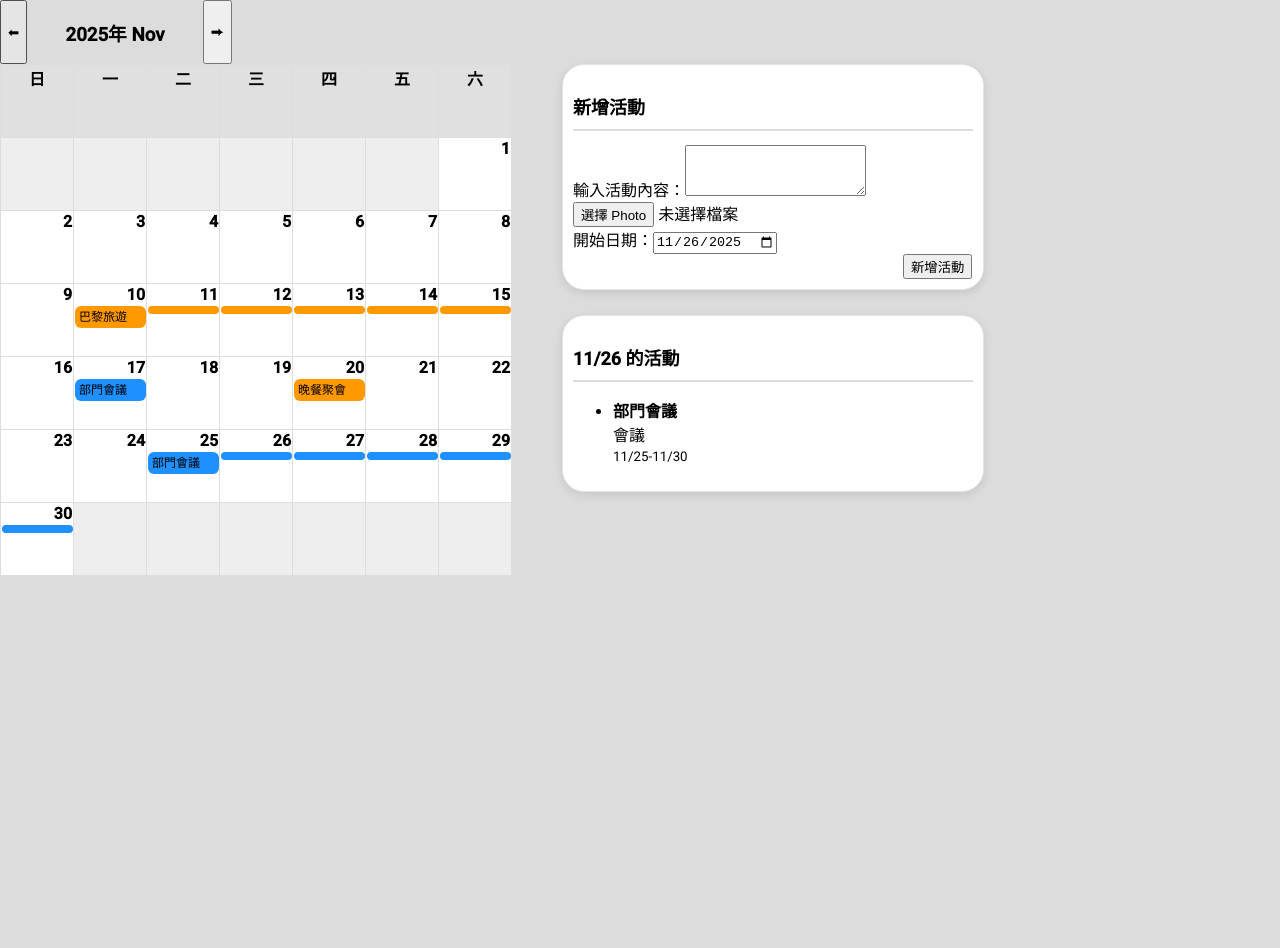
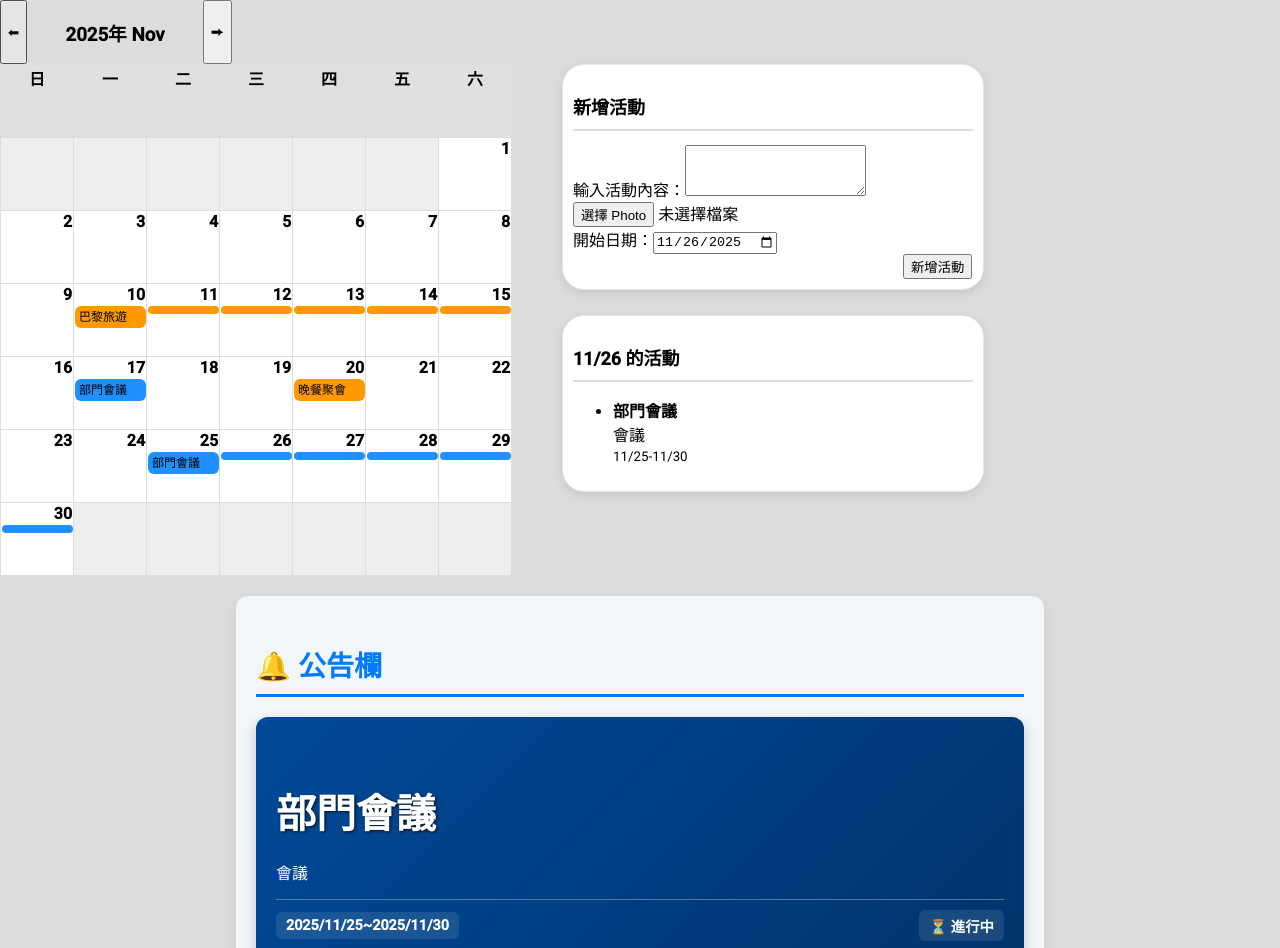
Before and after one commit to Jia-02/group_project_frontend, an Angular app: page /calendar in a window 1280 px wide. Shown: the top 948 px of the page. Before the commit the page ends 800 px from the top, so only its background shows below. Built offline with nearby package versions, Linux system fonts and the light colour scheme.

Commit message:
公告欄沒辦法顯示在board頁面，但用<app-board>可以抓到其他頁面用

```diff
--- a/src/app/board/board.component.html
+++ b/src/app/board/board.component.html
@@ -1,16 +1,25 @@
+<div class="board-container">
+  <h3 class="board-header">🔔 公告欄</h3>
 
-<h3>🔔 公告欄</h3>
+  @for (activity of activities; track activity.id) {
+  <div class="activity-card" [ngStyle]="{'background-image': getBackgroundStyle(activity.photo)}">
+    <div class="overlay">
+      <h4 class="activity-title">{{ activity.title }}</h4>
+      <p class="activity-description">{{ activity.description }}</p>
 
-@for (activity of activities; track activity.id) {
-  <div class="activity-card">
-    <h4>{{ activity.title }}</h4>
-    <p>
-      開始日期: {{ activity.startDate | date: 'yyyy/MM/dd' }}
-      ({{ getDaysUntil(activity.startDate) }} 天後開始)
-    </p>
+      <div class="activity-footer">
+        <span class="activity-time">
+          {{ activity.startDate | date: 'yyyy/MM/dd' }}~{{ activity.endDate | date: 'yyyy/MM/dd' }}
+        </span>
+        <span class="activity-countdown">
+          ⏳ {{ getDaysUntil(activity.startDate) > 0 ? (getDaysUntil(activity.startDate) + ' 天後開始') : '進行中' }}
+        </span>
+      </div>
+    </div>
   </div>
-} @empty {
+  } @empty {
   <div class="no-activity">
-    目前沒有即將開始的公開活動。
+    目前沒有即將開始或正在進行的公開活動。
   </div>
-}
+  }
+</div>
--- a/src/app/board/board.component.scss
+++ b/src/app/board/board.component.scss
@@ -1,29 +1,83 @@
-.board-card {
-  padding: 15px;
-  border-radius: 20px;
-  background-color: lightblue;
-  border: 1px solid #ddd;
-  margin-bottom: 20px;
-  justify-content: center;
-  align-items: center;
-  width: 20%;
-  height: 20%;
+.board-container {
+  padding: 20px;
+  background-color: #f4f7fa;
+  border-radius: 12px;
+  box-shadow: 0 4px 12px rgba(0, 0, 0, 0.08);
+  max-width: 60%;
+  margin: 20px auto;
 }
 
-.board-line {
-  height: 2px;
-  background: #ccc;
-  margin: 8px 0 12px;
+.board-header {
+  font-size: 1.75rem;
+  font-weight: 700;
+  color: #007bff;
+  margin-bottom: 20px;
+  border-bottom: 3px solid #007bff;
+  padding-bottom: 10px;
 }
 
-.board-item {
-  margin-bottom: 20px;
-  padding: 8px;
-  border-left: 4px solid #1976d2;
+.activity-card {
+  position: relative;
+  background-color: #343a40;
+  color: white;
+  border-radius: 12px;
+  overflow: hidden;
+  margin-bottom: 15px;
+  min-height: 200px;
+  background-size: cover;
+  background-position: center;
+  box-shadow: 0 6px 15px rgba(0, 0, 0, 0.2);
+  transition: transform 0.3s ease;
 }
 
-.boardCss{
+.activity-card:hover {
+  transform: translateY(-5px);
+}
+
+.overlay {
+  background-color: rgba(0, 0, 0, 0.4);
+  padding: 20px;
+  height: 100%;
   display: flex;
-  justify-content: center;
-  // align-items: center;
+  flex-direction: column;
+  justify-content: flex-end;
 }
+
+.activity-title {
+  font-size: 2.5rem;
+  font-weight: 900;
+  line-height: 1.2;
+  margin-bottom: 5px;
+  text-shadow: 1px 1px 3px rgba(0, 0, 0, 0.8);
+}
+
+.activity-description {
+  font-size: 1rem;
+  font-weight: 300;
+  margin-bottom: 15px;
+}
+
+.activity-footer {
+  display: flex;
+  justify-content: space-between;
+  align-items: center;
+  padding-top: 10px;
+  border-top: 1px solid rgba(255, 255, 255, 0.3);
+}
+
+.activity-time,
+.activity-countdown {
+  font-weight: 600;
+  font-size: 0.9rem;
+  background-color: rgba(255, 255, 255, 0.1);
+  padding: 5px 10px;
+  border-radius: 6px;
+}
+
+.no-activity {
+  text-align: center;
+  padding: 30px;
+  color: #6c757d;
+  border: 1px dashed #ced4da;
+  border-radius: 8px;
+}
--- a/src/app/board/board.component.ts
+++ b/src/app/board/board.component.ts
@@ -1,17 +1,57 @@
 import { Component, Input } from '@angular/core';
-import { DatePipe } from '@angular/common';
+import { DatePipe, NgStyle } from '@angular/common';
 import { Activity } from '../calendar/calendar.component';
 
 @Component({
   selector: 'app-board',
   imports: [
-    DatePipe
+    DatePipe,
+    NgStyle
   ],
   templateUrl: './board.component.html',
   styleUrl: './board.component.scss'
 })
 export class BoardComponent {
   @Input() activities: Activity[] = [];
+
+
+  ngOnInit(): void {
+    console.log(this.activities);
+
+  }
+
+  // ngOnInit(): void {
+  //   if (this.activities.length === 0) {
+  //     console.log('BoardComponent: Activities input is empty. Displaying placeholder data.');
+  //     this.activities = [
+  //       {
+  //         id: 99,
+  //         title: '主廚特選優惠活動！',
+  //         description: '消費滿額即贈送主廚招待券一張，限時兩週，即時傳愛。',
+  //         startDate: new Date(new Date().getTime() + (3 * 24 * 60 * 60 * 1000)),
+  //         endDate: new Date(new Date().getTime() + (17 * 24 * 60 * 60 * 1000)),
+  //         status: 'published',
+  //         photo: 'https://placehold.co/600x200/5070ff/ffffff?text=Activity+Background'
+  //       },
+  //       {
+  //         id: 98,
+  //         title: '巴黎之旅即將開始',
+  //         description: '為期六天的浪漫之都深度遊，一起享受法式風情！',
+  //         startDate: new Date(new Date().getTime() - (1 * 24 * 60 * 60 * 1000)),
+  //         endDate: new Date(new Date().getTime() + (5 * 24 * 60 * 60 * 1000)),
+  //         status: 'published',
+  //         photo: 'https://placehold.co/600x200/ff5050/ffffff?text=Travel+Event'
+  //       }
+  //     ];
+  //   }
+  // }
+
+  getBackgroundStyle(url: string | null): string {
+    if (!url) {
+      return 'linear-gradient(135deg, #007bff 0%, #0056b3 100%)';
+    }
+    return `url('${url}')`;
+  }
 
   getDaysUntil(startDate: Date): number {
     const today = new Date();
@@ -23,6 +63,4 @@ export class BoardComponent {
     const diffDays = Math.ceil(diffTime / (1000 * 60 * 60 * 24));
     return diffDays;
   }
-
-
 }
--- a/src/app/calendar/calendar.component.html
+++ b/src/app/calendar/calendar.component.html
@@ -112,3 +112,6 @@
     </div>
   </div>
 </div>
+
+<!-- 公告欄顯示在這 -->
+<app-board [activities]="boardActivities"></app-board>
--- a/src/app/calendar/calendar.component.ts
+++ b/src/app/calendar/calendar.component.ts
@@ -5,6 +5,7 @@ import { NgClass } from '@angular/common';
 import { MatDialog } from '@angular/material/dialog';
 import { ActivityDialogComponent, DialogResult } from '../activity-dialog/activity-dialog.component';
 import { ActivityCheckDialogComponent } from '../activity-check-dialog/activity-check-dialog.component';
+import { BoardComponent } from '../board/board.component';
 
 @Component({
   selector: 'app-calendar',
@@ -12,6 +13,7 @@ import { ActivityCheckDialogComponent } from '../activity-check-dialog/activity-
     DatePipe,
     FormsModule,
     NgClass,
+    BoardComponent
   ],
   templateUrl: './calendar.component.html',
   styleUrl: './calendar.component.scss'
@@ -23,7 +25,7 @@ export class CalendarComponent implements OnInit {
     { id: 1, title: '部門會議', description: '會議', startDate: new Date('2025-11-17'), endDate: new Date('2025-11-17'), status: 'published', photo: null },
     { id: 3, title: '晚餐聚會', description: '聚會', startDate: new Date('2025-11-20'), endDate: new Date('2025-11-20'), status: 'draft', photo: null },
     { id: 4, title: '巴黎旅遊', description: '旅遊', startDate: new Date('2025-11-10'), endDate: new Date('2025-11-15'), status: 'draft', photo: null },
-    { id: 5, title: '部門會議', description: '會議', startDate: new Date('2025-11-25'), endDate: new Date('2025-11-30'), status: 'published', photo: '' }
+    { id: 5, title: '部門會議', description: '會議', startDate: new Date('2025-11-25'), endDate: new Date('2025-11-30'), status: 'published', photo: null }
   ];
 
   dayNames: string[] = ['日', '一', '二', '三', '四', '五', '六'];
@@ -247,24 +249,35 @@ export class CalendarComponent implements OnInit {
     this.startDate = new Date().toISOString().split('T')[0];
   }
 
+  readonly BOARD_THRESHOLD_DAYS = 3;
+
   get boardActivities(): Activity[] {
     const today = new Date();
     today.setHours(0, 0, 0, 0);
 
+    console.log('DEBUG: Today (midnight) is:', today.toLocaleDateString());
+
     const futureCutoff = new Date(today);
-  futureCutoff.setDate(today.getDate() + BOARD_THRESHOLD_DAYS);
+    futureCutoff.setDate(today.getDate() + this.BOARD_THRESHOLD_DAYS);
+    console.log('DEBUG: Future Cutoff is:', futureCutoff.toLocaleDateString());
 
     return this.activities.filter(activity => {
-    const isPublished = activity.status === 'published';
+      if (activity.status !== 'published') {
+        return false;
+      }
 
       const startDate = new Date(activity.startDate);
       startDate.setHours(0, 0, 0, 0);
+      const endDate = new Date(activity.endDate);
+      endDate.setHours(0, 0, 0, 0);
 
-    const isFuture = today.getTime() < startDate.getTime();
+      const isOngoing = startDate.getTime() <= today.getTime() && today.getTime() <= endDate.getTime();
 
-    const isUpcoming = startDate.getTime() <= futureCutoff.getTime();
+      const isUpcoming = today.getTime() < startDate.getTime() && startDate.getTime() <= futureCutoff.getTime();
 
-    return isPublished && isFuture && isUpcoming;
+      console.log(`DEBUG Activity ID ${activity.id} (${activity.title}): isOngoing=${isOngoing}, isUpcoming=${isUpcoming}, Start=${startDate.toLocaleDateString()}, End=${endDate.toLocaleDateString()}`);
+
+      return isOngoing || isUpcoming;
     });
   }
 }
@@ -285,5 +298,3 @@ export interface CreateActivity {
   photoFile?: File | null;
   photoBase64?: string | null;
 }
-
-const BOARD_THRESHOLD_DAYS = 3;
```
Lines whose indentation alone changed are shown as unchanged.
